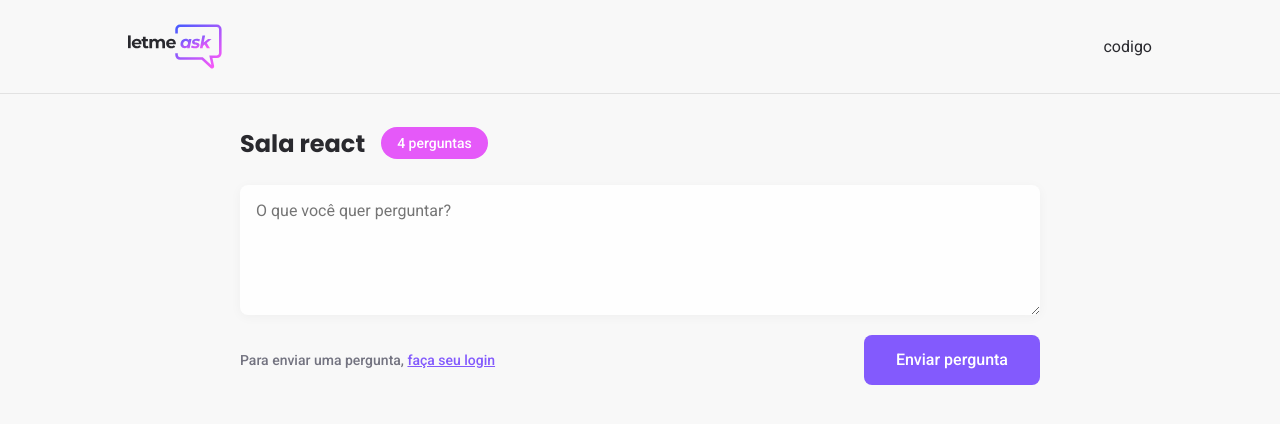
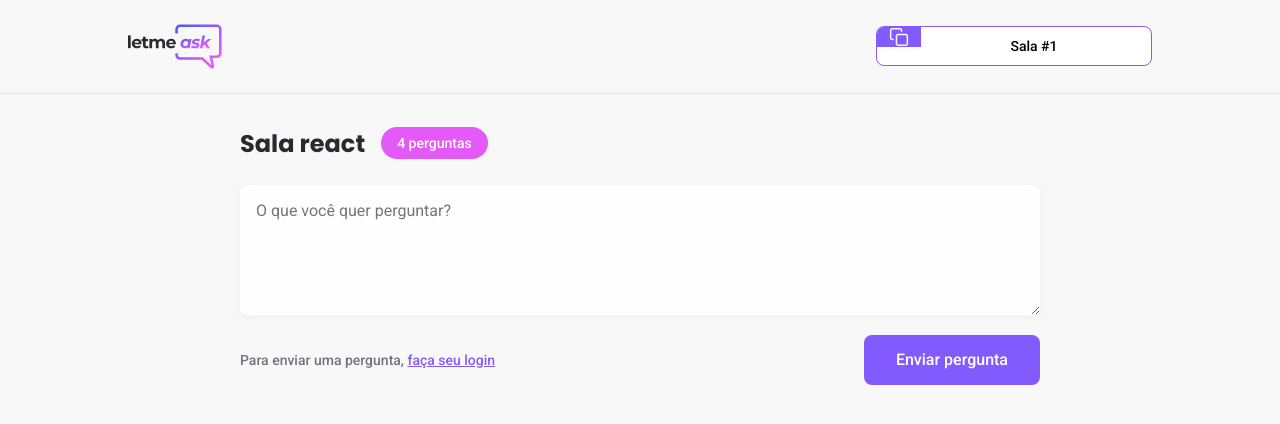
Before and after one commit to mloubake/NextLevelWeek2021-LetMeAsk, a React (Create React App) app: page /rooms/1 in a window 1280 px wide. Shown: the top 424 px of the page. Built offline with nearby package versions, Linux system fonts and the light colour scheme; no server answers.

Commit message:
Creating Room-Code Header part with CopyToClipboard functionality & Styling it

```diff
--- /dev/null
+++ b/src/components/RoomCode.tsx
@@ -0,0 +1,22 @@
+import copyImg from "../assets/images/copy.svg";
+
+import "../styles/room-code.scss";
+
+type RoomCodeProps = {
+	code: string;
+};
+
+export function RoomCode(props: RoomCodeProps) {
+	function copyRoomCodeToClipboard() {
+		navigator.clipboard.writeText(props.code);
+	}
+
+	return (
+		<button className="room-code" onClick={copyRoomCodeToClipboard}>
+			<div>
+				<img src={copyImg} alt="Copy room code" />
+			</div>
+			<span>Sala #{props.code}</span>
+		</button>
+	);
+}
--- a/src/pages/Room.tsx
+++ b/src/pages/Room.tsx
@@ -1,15 +1,25 @@
+import { useParams } from "react-router-dom";
+
 import logoImg from "../assets/images/logo.svg";
+
 import { Button } from "../components/Button";
+import { RoomCode } from "../components/RoomCode";
 
 import "../styles/room.scss";
 
+type RoomParams = {
+	id: string;
+};
+
 export function Room() {
+	const params = useParams<RoomParams>();
+
 	return (
 		<div id="page-room">
 			<header>
 				<div className="content">
 					<img src={logoImg} alt="LetMeAsk" />
-					<div>codigo</div>
+					<RoomCode code={params.id} />
 				</div>
 			</header>
 
--- /dev/null
+++ b/src/styles/room-code.scss
@@ -0,0 +1,27 @@
+.room-code {
+	height: 40px;
+	border-radius: 8px;
+	overflow: hidden;
+	background: #fff;
+	border: 1px solid #835afd;
+	cursor: pointer;
+
+	display: flex;
+
+	div {
+		background: #835afd;
+		padding: 0 12px;
+		display: flex;
+		justify-content: center;
+		align-items: center;
+	}
+	span {
+		display: block;
+		align-self: center;
+		flex: 1;
+		padding: 0 16px 0 12px;
+		width: 230px;
+		font-size: 14px;
+		font-weight: 500;
+	}
+}
```
